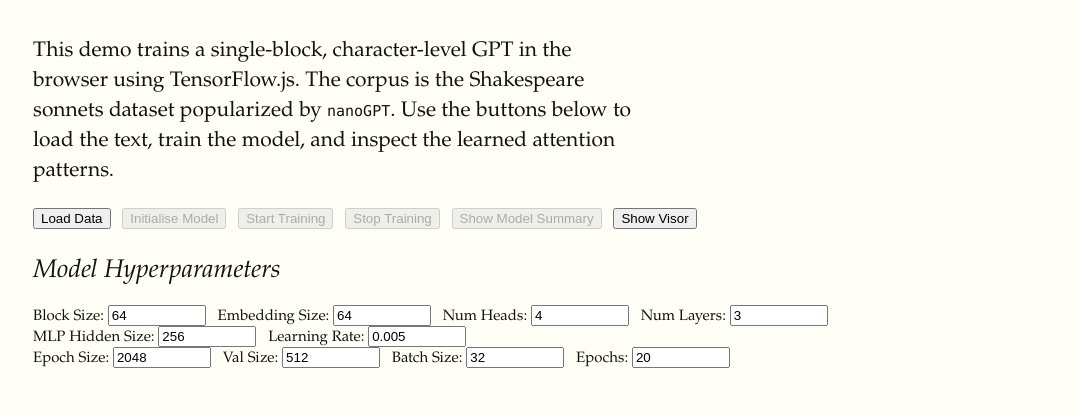
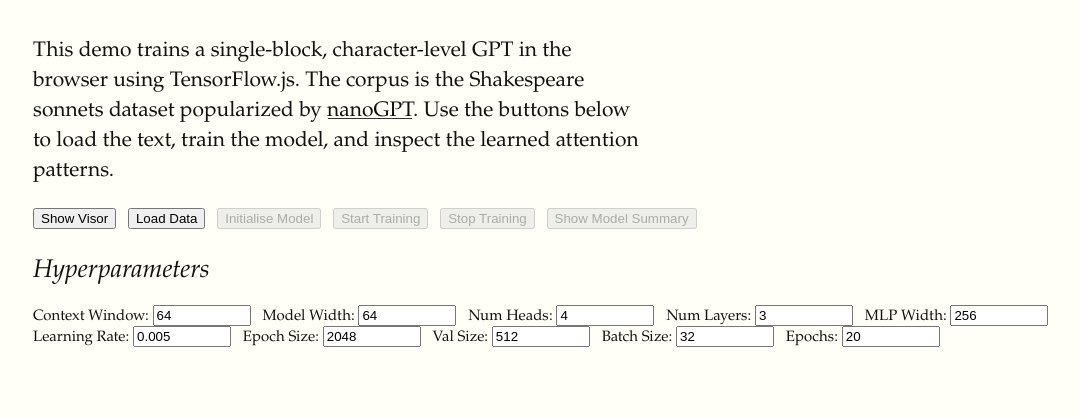
Before and after one commit to EvergreenTree/homepage, a website built with Parcel: page demos/gpt_internals/index.html in a window 1280 px wide. Shown: the part 213-631 px from the top of the page, without its empty margins (127-1206 px from the left). Built offline with nearby package versions, Linux system fonts and the light colour scheme; a script that the page names is missing.

Commit message:
more UI adjustments

```diff
--- a/demos/gpt_internals/index.html
+++ b/demos/gpt_internals/index.html
@@ -15,6 +15,7 @@
 
     textarea {
       width: 100%;
+      max-width: 600px;
       min-height: 120px;
       font-size: 14px;
     }
@@ -54,31 +55,29 @@
     <section>
       <p>
         This demo trains a single-block, character-level GPT in the browser using TensorFlow.js. The corpus is the
-        Shakespeare sonnets dataset popularized by <code>nanoGPT</code>. Use the buttons below to load the text, train
+        Shakespeare sonnets dataset popularized by <a href="https://github.com/karpathy/nanoGPT">nanoGPT</a>. Use the buttons below to load the text, train
         the model, and inspect the learned attention patterns.
       </p>
       <div class="controls">
+        <button id="show-visor">Show Visor</button>
         <button id="load-data">Load Data</button>
         <button id="init-model" disabled>Initialise Model</button>
         <button id="start-training" disabled>Start Training</button>
         <button id="stop-training" disabled>Stop Training</button>
         <button id="show-model" disabled>Show Model Summary</button>
-        <button id="show-visor">Show Visor</button>
       </div>
 
       <div class="hyperparameters">
-        <h3>Model Hyperparameters</h3>
+        <h3>Hyperparameters</h3>
         <div class="inline-inputs">
-          <label>Block Size: <input type="number" id="block-size" value="64" min="16" max="256" step="16"></label>
-          <label>Embedding Size: <input type="number" id="embedding-size" value="64" min="32" max="512" step="32"></label>
+          <label>Context Window: <input type="number" id="block-size" value="64" min="16" max="256" step="16"></label>
+          <label>Model Width: <input type="number" id="embedding-size" value="64" min="32" max="512" step="32"></label>
           <label>Num Heads: <input type="number" id="num-heads" value="4" min="1" max="16" step="1"></label>
           <label>Num Layers: <input type="number" id="num-layers" value="3" min="1" max="8" step="1"></label>
+          <label>MLP Width: <input type="number" id="ff-hidden-size" value="256" min="64" max="1024" step="64"></label>
         </div>
         <div class="inline-inputs">
-          <label>MLP Hidden Size: <input type="number" id="ff-hidden-size" value="256" min="64" max="1024" step="64"></label>
           <label>Learning Rate: <input type="number" id="learning-rate" value="0.005" min="0.0001" max="0.01" step="0.0001"></label>
-        </div>
-        <div class="inline-inputs">
           <label>Epoch Size: <input type="number" id="train-size" value="2048" min="512" max="8192" step="512"></label>
           <label>Val Size: <input type="number" id="val-size" value="512" min="128" max="2048" step="128"></label>
           <label>Batch Size: <input type="number" id="batch-size" value="32" min="8" max="128" step="8"></label>
```
